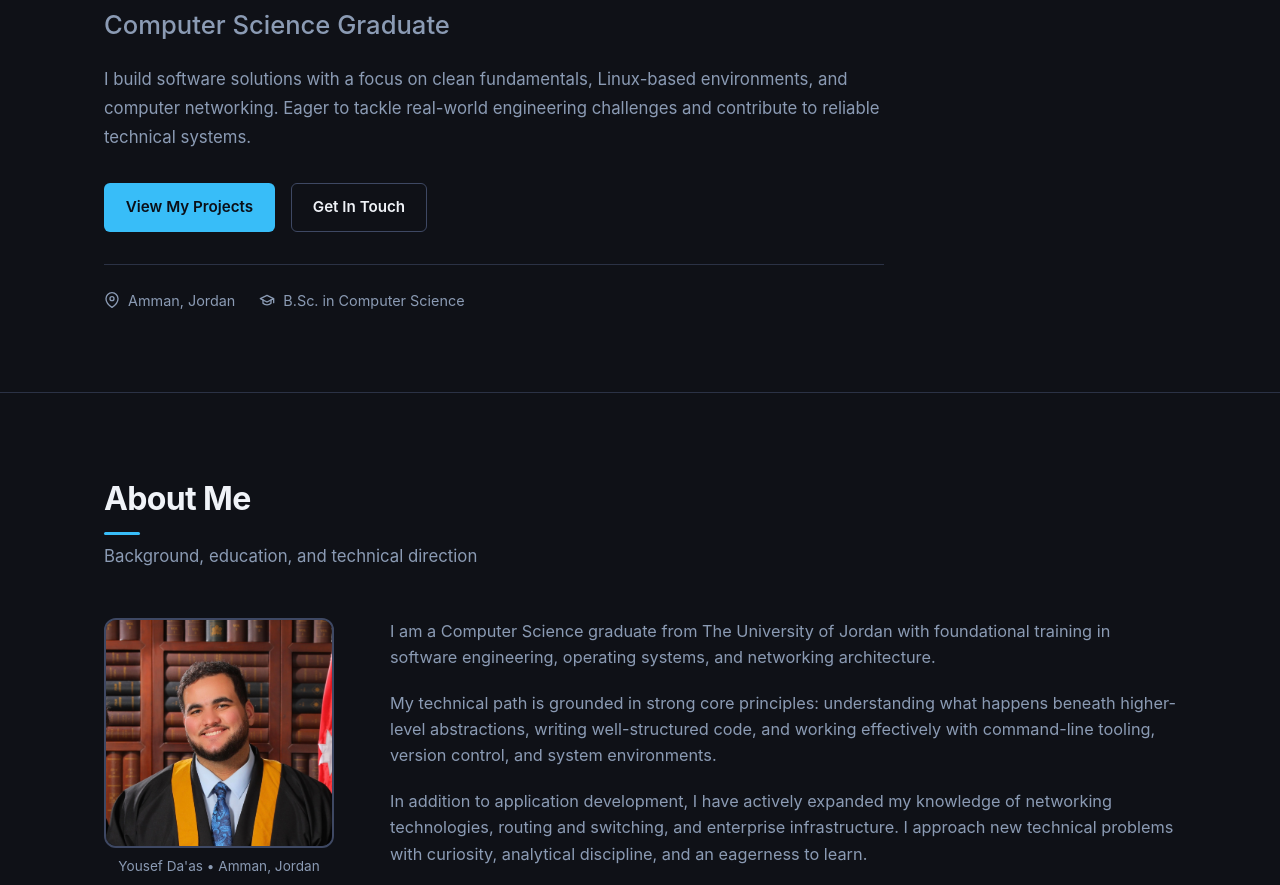
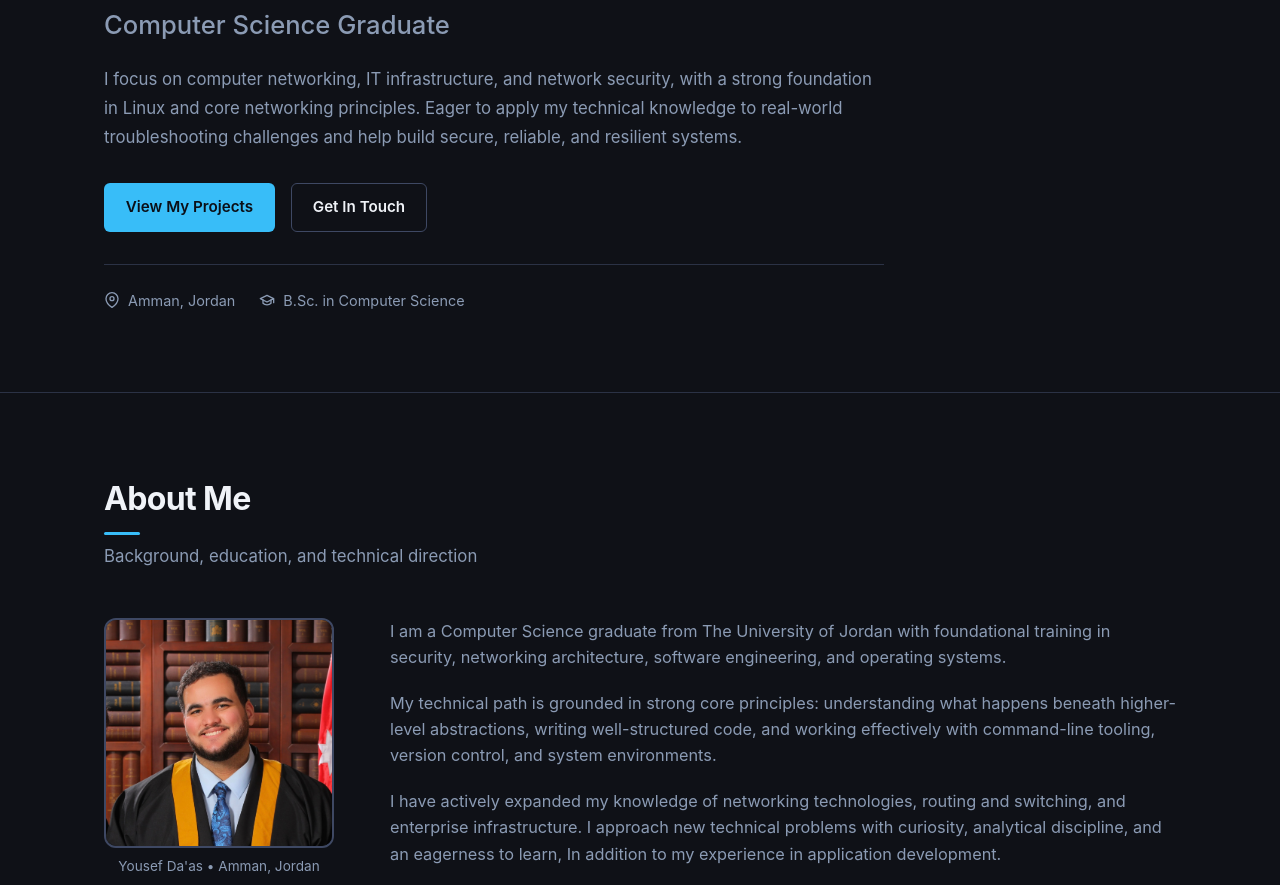
Before and after one commit to yousefdaas-cs/Project-04---Personal-Portfolio, a plain HTML site: page ex00/index.html in a window 1280 px wide. Shown: the part 267-1152 px from the top of the page. Drawn offline with Linux system fonts and the light colour scheme.

Commit message:
Polish paragraphs

```diff
--- a/ex00/index.html
+++ b/ex00/index.html
@@ -73,7 +73,7 @@
           <h1 class="hero-title" id="hero-title">Yousef Da'as</h1>
           <p class="hero-subtitle">Computer Science Graduate</p>
           <p class="hero-description">
-            I build software solutions with a focus on clean fundamentals, Linux-based environments, and computer networking. Eager to tackle real-world engineering challenges and contribute to reliable technical systems.
+			I focus on computer networking, IT infrastructure, and network security, with a strong foundation in Linux and core networking principles. Eager to apply my technical knowledge to real-world troubleshooting challenges and help build secure, reliable, and resilient systems.
           </p>
           <div class="hero-actions">
             <a href="#projects" class="btn btn-primary">View My Projects</a>
@@ -125,13 +125,13 @@
 
           <div class="about-content">
             <p>
-              I am a Computer Science graduate from The University of Jordan with foundational training in software engineering, operating systems, and networking architecture.
+              I am a Computer Science graduate from The University of Jordan with foundational training in security, networking architecture, software engineering, and operating systems.
             </p>
             <p>
               My technical path is grounded in strong core principles: understanding what happens beneath higher-level abstractions, writing well-structured code, and working effectively with command-line tooling, version control, and system environments.
             </p>
             <p>
-              In addition to application development, I have actively expanded my knowledge of networking technologies, routing and switching, and enterprise infrastructure. I approach new technical problems with curiosity, analytical discipline, and an eagerness to learn.
+              I have actively expanded my knowledge of networking technologies, routing and switching, and enterprise infrastructure. I approach new technical problems with curiosity, analytical discipline, and an eagerness to learn, In addition to my experience in application development.
             </p>
 
             <div class="about-highlights">
@@ -444,8 +444,7 @@
             <div class="project-body">
               <h3 class="project-title">C# &amp; Unity</h3>
               <p class="project-description">
-                NAND: Not Another Nand Designer: Is my graduation project where we a team of 3 worked on Logic gate simulater with the aim to "Gamify the learning". I worked on grid placement logic, UI elements design and creating 2D/3D assets.
-              </p>
+				NAND: Not Another NAND Designer: My university graduation project, developed as part of a three-person team, is an interactive logic gate simulator designed to gamify digital logic learning. My contributions included implementing grid-based component placement logic, designing UI elements, and creating 2D and 3D assets to support the user experience.              </p>
               <div class="project-tags">
                 <span class="tag">C#</span>
                 <span class="tag">Unity</span>
```
